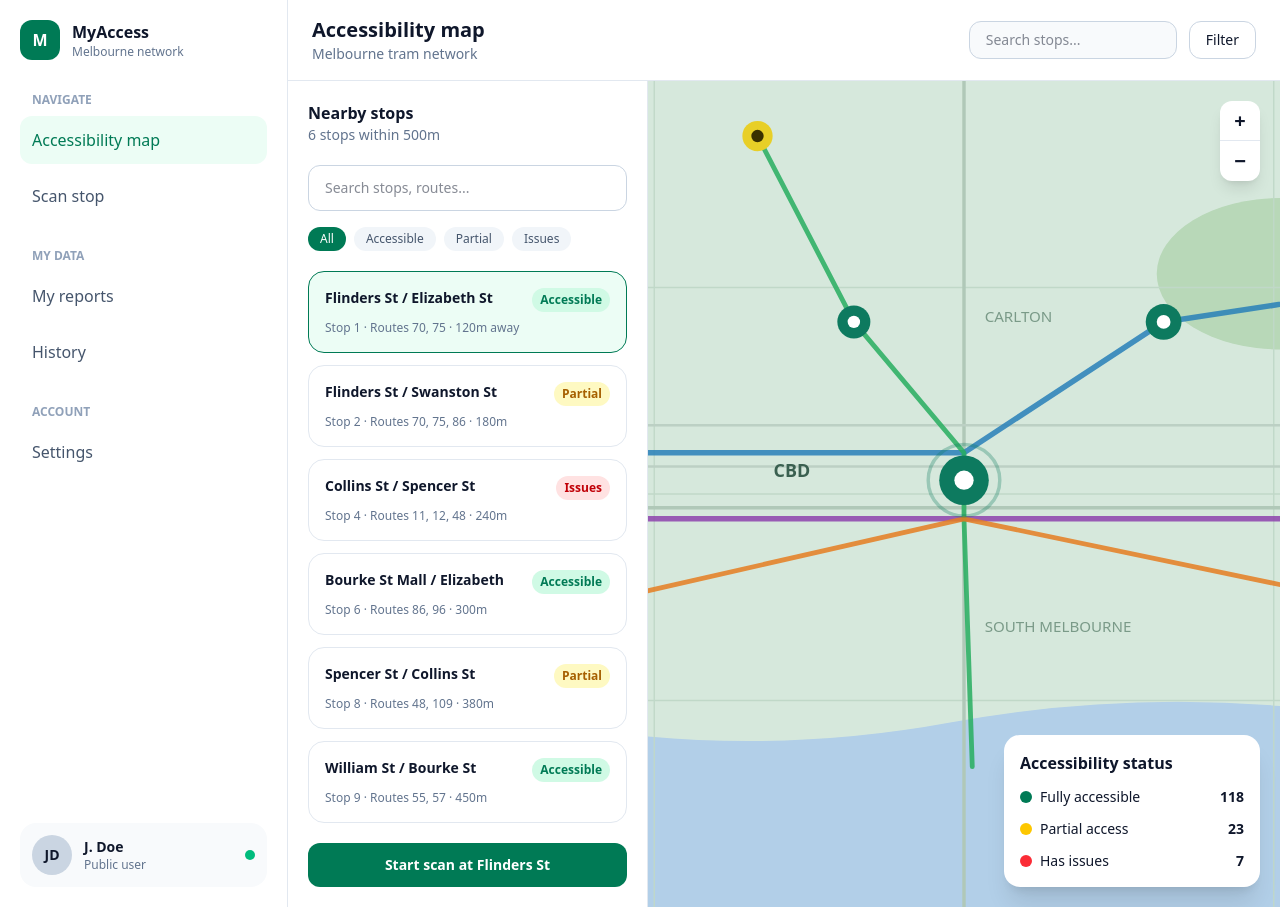
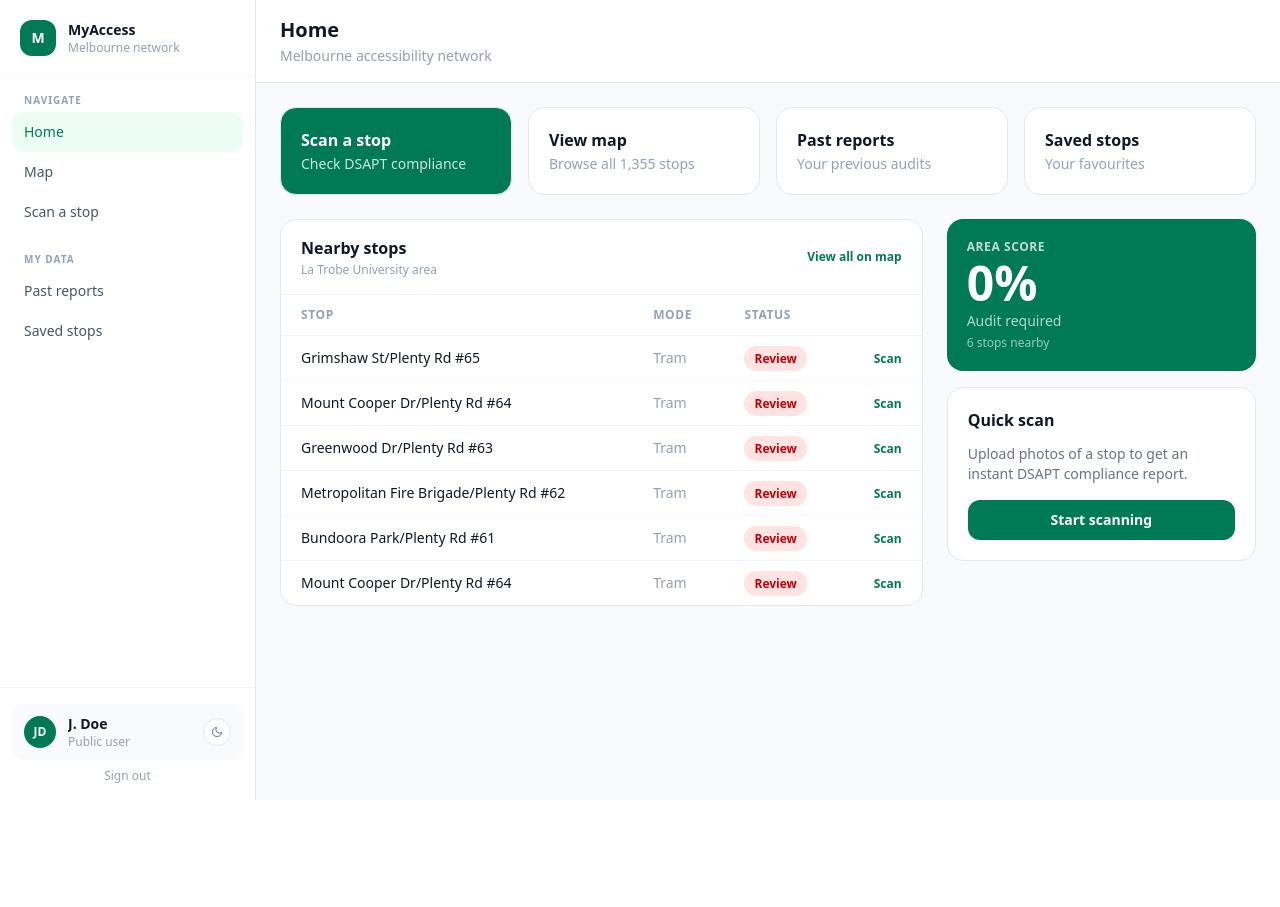
Before and after one commit to Akshaddd/capstone_cvaa, a Next.js app in the folder frontend/: page /d-home in a window 1280 px wide. After the commit the page ends 800 px from the top, so only its background shows below. Built offline with nearby package versions, Linux system fonts and the light colour scheme.

Commit message:
feat: add desktop home page

```diff
--- a/frontend/app/d-home/page.tsx
+++ b/frontend/app/d-home/page.tsx
@@ -1,227 +1,112 @@
-export default function MapPage() {
-  const stops = [
-    ["Flinders St / Elizabeth St", "Accessible", "Stop 1 · Routes 70, 75 · 120m away"],
-    ["Flinders St / Swanston St", "Partial", "Stop 2 · Routes 70, 75, 86 · 180m"],
-    ["Collins St / Spencer St", "Issues", "Stop 4 · Routes 11, 12, 48 · 240m"],
-    ["Bourke St Mall / Elizabeth", "Accessible", "Stop 6 · Routes 86, 96 · 300m"],
-    ["Spencer St / Collins St", "Partial", "Stop 8 · Routes 48, 109 · 380m"],
-    ["William St / Bourke St", "Accessible", "Stop 9 · Routes 55, 57 · 450m"],
+"use client";
+
+import { Sidebar, PageHeader, StatusBadge, USER_NAV } from "../shared-desktop";
+import rawStops from "../map/real-stops.json";
+
+type Stop = {
+  id: string; name: string; lat: number; lng: number;
+  mode: "tram" | "bus";
+  status: "mostly_accessible" | "partial_access" | "review_required";
+  features: string[]; notes: string;
+};
+
+const ALL_STOPS = rawStops as Stop[];
+
+const NEARBY = ALL_STOPS.filter(
+  (s) => s.lat > -37.726 && s.lat < -37.700 && s.lng > 145.044 && s.lng < 145.062
+).slice(0, 6);
+
+const QUICK_ACTIONS = [
+  { label: "Scan a stop",  sub: "Check DSAPT compliance",    href: "/d-scan",    bg: "bg-emerald-700", text: "text-white"                                 },
+  { label: "View map",     sub: "Browse all 1,355 stops",    href: "/d-map",     bg: "bg-white dark:bg-slate-900", text: "text-slate-900 dark:text-white" },
+  { label: "Past reports", sub: "Your previous audits",      href: "/d-reports", bg: "bg-white dark:bg-slate-900", text: "text-slate-900 dark:text-white" },
+  { label: "Saved stops",  sub: "Your favourites",           href: "/d-saved",   bg: "bg-white dark:bg-slate-900", text: "text-slate-900 dark:text-white" },
 ];
 
-  const getChipStyle = (status: string) => {
-    if (status === "Accessible") return "bg-emerald-100 text-emerald-700";
-    if (status === "Partial") return "bg-yellow-100 text-yellow-700";
-    return "bg-red-100 text-red-700";
-  };
+function scanHref(s: Stop) {
+  return `/d-scan?id=${encodeURIComponent(s.id)}&name=${encodeURIComponent(s.name)}&mode=${encodeURIComponent(s.mode)}&status=${encodeURIComponent(s.status)}`;
+}
+
+export default function DesktopHomePage() {
+  const audited = NEARBY.filter((s) => s.status !== "review_required").length;
+  const score   = NEARBY.length > 0 ? Math.round((audited / NEARBY.length) * 100) : 0;
 
   return (
-    <main className="flex min-h-screen bg-slate-100 text-slate-900">
-      <aside className="flex w-72 flex-col border-r border-slate-200 bg-white p-5">
-        <div className="flex items-center gap-3">
-          <div className="flex h-10 w-10 items-center justify-center rounded-xl bg-emerald-700 font-bold text-white">
-            M
-          </div>
-          <div>
-            <div className="font-semibold">MyAccess</div>
-            <div className="text-xs text-slate-500">Melbourne network</div>
-          </div>
-        </div>
+    <div className="flex min-h-screen bg-slate-50 dark:bg-slate-950 text-slate-900 dark:text-slate-100">
+      <Sidebar nav={USER_NAV} active="/d-home" user={{ initials: "JD", name: "J. Doe", role: "Public user" }} />
 
-        <nav className="mt-8 space-y-2">
-          <p className="px-3 text-xs font-semibold uppercase text-slate-400">
-            Navigate
-          </p>
-          <div className="rounded-xl bg-emerald-50 px-3 py-3 font-medium text-emerald-700">
-            Accessibility map
-          </div>
-          <div className="rounded-xl px-3 py-3 text-slate-600">Scan stop</div>
+      <div className="flex flex-1 flex-col min-w-0">
+        <PageHeader title="Home" subtitle="Melbourne accessibility network" />
 
-          <p className="px-3 pt-5 text-xs font-semibold uppercase text-slate-400">
-            My data
-          </p>
-          <div className="rounded-xl px-3 py-3 text-slate-600">My reports</div>
-          <div className="rounded-xl px-3 py-3 text-slate-600">History</div>
+        <main className="flex-1 p-6 flex flex-col gap-6">
 
-          <p className="px-3 pt-5 text-xs font-semibold uppercase text-slate-400">
-            Account
-          </p>
-          <div className="rounded-xl px-3 py-3 text-slate-600">Settings</div>
-        </nav>
-
-        <div className="mt-auto flex items-center gap-3 rounded-2xl bg-slate-50 p-3">
-          <div className="flex h-10 w-10 items-center justify-center rounded-full bg-slate-300 text-sm font-bold">
-            JD
-          </div>
-          <div>
-            <div className="text-sm font-semibold">J. Doe</div>
-            <div className="text-xs text-slate-500">Public user</div>
-          </div>
-          <div className="ml-auto h-2.5 w-2.5 rounded-full bg-emerald-500" />
-        </div>
-      </aside>
-
-      <section className="flex flex-1 flex-col">
-        <header className="flex items-center justify-between border-b border-slate-200 bg-white px-6 py-4">
-          <div>
-            <h1 className="text-xl font-bold">Accessibility map</h1>
-            <p className="text-sm text-slate-500">Melbourne tram network</p>
-          </div>
-
-          <div className="flex items-center gap-3">
-            <input
-              className="w-52 rounded-xl border border-slate-300 bg-slate-50 px-4 py-2 text-sm outline-none focus:border-emerald-700"
-              placeholder="Search stops..."
-            />
-            <button className="rounded-xl border border-slate-300 px-4 py-2 text-sm font-medium">
-              Filter
-            </button>
-          </div>
-        </header>
-
-        <div className="grid flex-1 grid-cols-[360px_1fr] overflow-hidden">
-          <aside className="border-r border-slate-200 bg-white p-5">
-            <div>
-              <h2 className="font-bold">Nearby stops</h2>
-              <p className="text-sm text-slate-500">6 stops within 500m</p>
-            </div>
-
-            <input
-              className="mt-5 w-full rounded-xl border border-slate-300 px-4 py-3 text-sm outline-none focus:border-emerald-700"
-              placeholder="Search stops, routes..."
-            />
-
-            <div className="mt-4 flex flex-wrap gap-2">
-              {["All", "Accessible", "Partial", "Issues"].map((item) => (
-                <button
-                  key={item}
-                  className={`rounded-full px-3 py-1 text-xs font-medium ${
-                    item === "All"
-                      ? "bg-emerald-700 text-white"
-                      : "bg-slate-100 text-slate-600"
-                  }`}
-                >
-                  {item}
-                </button>
+          <div className="grid grid-cols-4 gap-4">
+            {QUICK_ACTIONS.map((a) => (
+              <a key={a.label} href={a.href}
+                className={`${a.bg} ${a.text} rounded-2xl border border-slate-200 dark:border-slate-700 p-5 block hover:opacity-90 transition-opacity`}>
+                <p className="font-bold text-base">{a.label}</p>
+                <p className={`text-sm mt-0.5 ${a.bg.includes("emerald") ? "opacity-80" : "text-slate-400 dark:text-slate-500"}`}>{a.sub}</p>
+              </a>
             ))}
           </div>
 
-            <div className="mt-5 space-y-3">
-              {stops.map(([name, status, detail], index) => (
-                <div
-                  key={name}
-                  className={`rounded-2xl border p-4 ${
-                    index === 0
-                      ? "border-emerald-700 bg-emerald-50"
-                      : "border-slate-200 bg-white"
-                  }`}
-                >
-                  <div className="flex items-start justify-between gap-3">
-                    <span className="text-sm font-semibold">{name}</span>
-                    <span
-                      className={`rounded-full px-2 py-1 text-xs font-semibold ${getChipStyle(
-                        status
-                      )}`}
-                    >
-                      {status}
-                    </span>
+          <div className="grid grid-cols-3 gap-6">
+
+            <div className="col-span-2 bg-white dark:bg-slate-900 rounded-2xl border border-slate-200 dark:border-slate-700 overflow-hidden">
+              <div className="px-5 py-4 border-b border-slate-100 dark:border-slate-800 flex items-center justify-between">
+                <div>
+                  <h2 className="font-bold text-slate-900 dark:text-white">Nearby stops</h2>
+                  <p className="text-xs text-slate-400 dark:text-slate-500 mt-0.5">La Trobe University area</p>
                 </div>
-                  <p className="mt-2 text-xs text-slate-500">{detail}</p>
+                <a href="/d-map" className="text-xs font-semibold text-emerald-700 dark:text-emerald-400">View all on map</a>
               </div>
+              <table className="w-full text-sm">
+                <thead>
+                  <tr className="border-b border-slate-100 dark:border-slate-800">
+                    <th className="text-left px-5 py-3 text-xs font-semibold uppercase tracking-wider text-slate-400 dark:text-slate-500">Stop</th>
+                    <th className="text-left px-5 py-3 text-xs font-semibold uppercase tracking-wider text-slate-400 dark:text-slate-500">Mode</th>
+                    <th className="text-left px-5 py-3 text-xs font-semibold uppercase tracking-wider text-slate-400 dark:text-slate-500">Status</th>
+                    <th className="px-5 py-3" />
+                  </tr>
+                </thead>
+                <tbody>
+                  {NEARBY.map((s, i) => (
+                    <tr key={s.id} className={i < NEARBY.length - 1 ? "border-b border-slate-100 dark:border-slate-800" : ""}>
+                      <td className="px-5 py-3 font-medium text-slate-900 dark:text-white">{s.name}</td>
+                      <td className="px-5 py-3 capitalize text-slate-400 dark:text-slate-500">{s.mode}</td>
+                      <td className="px-5 py-3"><StatusBadge status={s.status} /></td>
+                      <td className="px-5 py-3 text-right">
+                        <a href={scanHref(s)} className="text-xs font-semibold text-emerald-700 dark:text-emerald-400 hover:underline">Scan</a>
+                      </td>
+                    </tr>
                   ))}
+                </tbody>
+              </table>
             </div>
 
-            <button className="mt-5 w-full rounded-xl bg-emerald-700 px-4 py-3 text-sm font-semibold text-white">
-              Start scan at Flinders St
-            </button>
-          </aside>
-
-          <section className="relative bg-[#d6e8dc]">
-            <svg
-              className="h-full w-full"
-              viewBox="0 0 900 600"
-              preserveAspectRatio="xMidYMid slice"
-            >
-              <rect width="900" height="600" fill="#d6e8dc" />
-              <path
-                d="M0 480 Q100 462 200 474 Q320 488 440 466 Q560 444 680 454 Q780 462 900 456 L900 600 L0 600Z"
-                fill="#b2cfe8"
-              />
-              <ellipse cx="680" cy="140" rx="90" ry="55" fill="#b8d8b8" />
-              <ellipse cx="130" cy="250" rx="55" ry="38" fill="#b8d8b8" />
-
-              {[150, 300, 450].map((y) => (
-                <line key={y} x1="0" y1={y} x2="900" y2={y} stroke="#c0d8c8" />
-              ))}
-              {[225, 450, 675].map((x) => (
-                <line key={x} x1={x} y1="0" x2={x} y2="600" stroke="#c0d8c8" />
-              ))}
-
-              <line x1="450" y1="0" x2="450" y2="600" stroke="#b0c8b8" strokeWidth="2.5" />
-              <line x1="0" y1="310" x2="900" y2="310" stroke="#b0c8b8" strokeWidth="2.5" />
-              <line x1="0" y1="280" x2="900" y2="280" stroke="#bcd0c4" strokeWidth="1.8" />
-              <line x1="0" y1="250" x2="900" y2="250" stroke="#bcd0c4" strokeWidth="1.8" />
-
-              <polyline points="20,270 450,270 595,175 840,138" fill="none" stroke="#2980B9" strokeWidth="4" strokeLinecap="round" strokeLinejoin="round" opacity=".85" />
-              <polyline points="20,318 450,318 660,318 880,318" fill="none" stroke="#8E44AD" strokeWidth="4" strokeLinecap="round" strokeLinejoin="round" opacity=".85" />
-              <polyline points="300,40 370,175 450,270 450,318 456,498" fill="none" stroke="#27AE60" strokeWidth="3.5" strokeLinecap="round" strokeLinejoin="round" opacity=".85" />
-              <polyline points="55,408 450,318 690,368 870,382" fill="none" stroke="#E67E22" strokeWidth="3.5" strokeLinecap="round" strokeLinejoin="round" opacity=".85" />
-
-              <text x="325" y="288" textAnchor="middle" fill="#3a6050" fontSize="13" fontWeight="600">
-                CBD
-              </text>
-              <text x="100" y="230" fill="#7a9a88" fontSize="11">WEST MELBOURNE</text>
-              <text x="465" y="175" fill="#7a9a88" fontSize="11">CARLTON</text>
-              <text x="690" y="230" fill="#7a9a88" fontSize="11">FITZROY</text>
-              <text x="465" y="400" fill="#7a9a88" fontSize="11">SOUTH MELBOURNE</text>
-              <text x="692" y="400" fill="#7a9a88" fontSize="11">RICHMOND</text>
-
-              <circle cx="450" cy="290" r="18" fill="#0D7A5F" />
-              <circle cx="450" cy="290" r="7" fill="#fff" />
-              <circle cx="450" cy="290" r="26" fill="none" stroke="#0D7A5F" strokeWidth="2.5" opacity=".3" />
-
-              <circle cx="595" cy="175" r="13" fill="#0D7A5F" />
-              <circle cx="595" cy="175" r="5" fill="#fff" />
-              <circle cx="370" cy="175" r="12" fill="#0D7A5F" />
-              <circle cx="370" cy="175" r="4.5" fill="#fff" />
-
-              <circle cx="755" cy="318" r="13" fill="#E8CF27" />
-              <circle cx="755" cy="318" r="5" fill="#3a3000" />
-              <circle cx="300" cy="40" r="11" fill="#E8CF27" />
-              <circle cx="300" cy="40" r="4.5" fill="#3a3000" />
-
-              <circle cx="100" cy="400" r="14" fill="#D94040" />
-              <line x1="96" y1="396" x2="104" y2="404" stroke="#fff" strokeWidth="2" strokeLinecap="round" />
-              <line x1="104" y1="396" x2="96" y2="404" stroke="#fff" strokeWidth="2" strokeLinecap="round" />
-            </svg>
-
-            <div className="absolute right-5 top-5 overflow-hidden rounded-xl bg-white shadow-lg">
-              <button className="block h-10 w-10 border-b border-slate-200 text-xl font-bold">+</button>
-              <button className="block h-10 w-10 text-xl font-bold">−</button>
+            <div className="flex flex-col gap-4">
+              <div className="bg-emerald-700 rounded-2xl p-5 text-white">
+                <p className="text-xs font-semibold uppercase tracking-wider opacity-75 mb-1">Area score</p>
+                <p className="text-5xl font-extrabold leading-none mb-1">{score}%</p>
+                <p className="text-sm opacity-70">
+                  {audited === 0 ? "Audit required" : "Accessibility score"}
+                </p>
+                <p className="text-xs opacity-60 mt-1">{NEARBY.length} stops nearby</p>
               </div>
 
-            <div className="absolute bottom-5 right-5 w-64 rounded-2xl bg-white p-4 shadow-xl">
-              <h3 className="font-bold">Accessibility status</h3>
-              <div className="mt-3 space-y-3 text-sm">
-                <div className="flex items-center gap-2">
-                  <div className="h-3 w-3 rounded-full bg-emerald-700" />
-                  <span className="flex-1">Fully accessible</span>
-                  <strong>118</strong>
-                </div>
-                <div className="flex items-center gap-2">
-                  <div className="h-3 w-3 rounded-full bg-yellow-400" />
-                  <span className="flex-1">Partial access</span>
-                  <strong>23</strong>
-                </div>
-                <div className="flex items-center gap-2">
-                  <div className="h-3 w-3 rounded-full bg-red-500" />
-                  <span className="flex-1">Has issues</span>
-                  <strong>7</strong>
+              <div className="bg-white dark:bg-slate-900 rounded-2xl border border-slate-200 dark:border-slate-700 p-5">
+                <h3 className="font-bold text-slate-900 dark:text-white mb-3">Quick scan</h3>
+                <p className="text-sm text-slate-500 dark:text-slate-400 mb-4">
+                  Upload photos of a stop to get an instant DSAPT compliance report.
+                </p>
+                <a href="/d-scan" className="block w-full bg-emerald-700 text-white font-semibold text-sm text-center py-2.5 rounded-xl hover:bg-emerald-800">
+                  Start scanning
+                </a>
               </div>
             </div>
           </div>
-          </section>
+        </main>
       </div>
-      </section>
-    </main>
+    </div>
   );
 }
```
Lines whose indentation alone changed are shown as unchanged.
